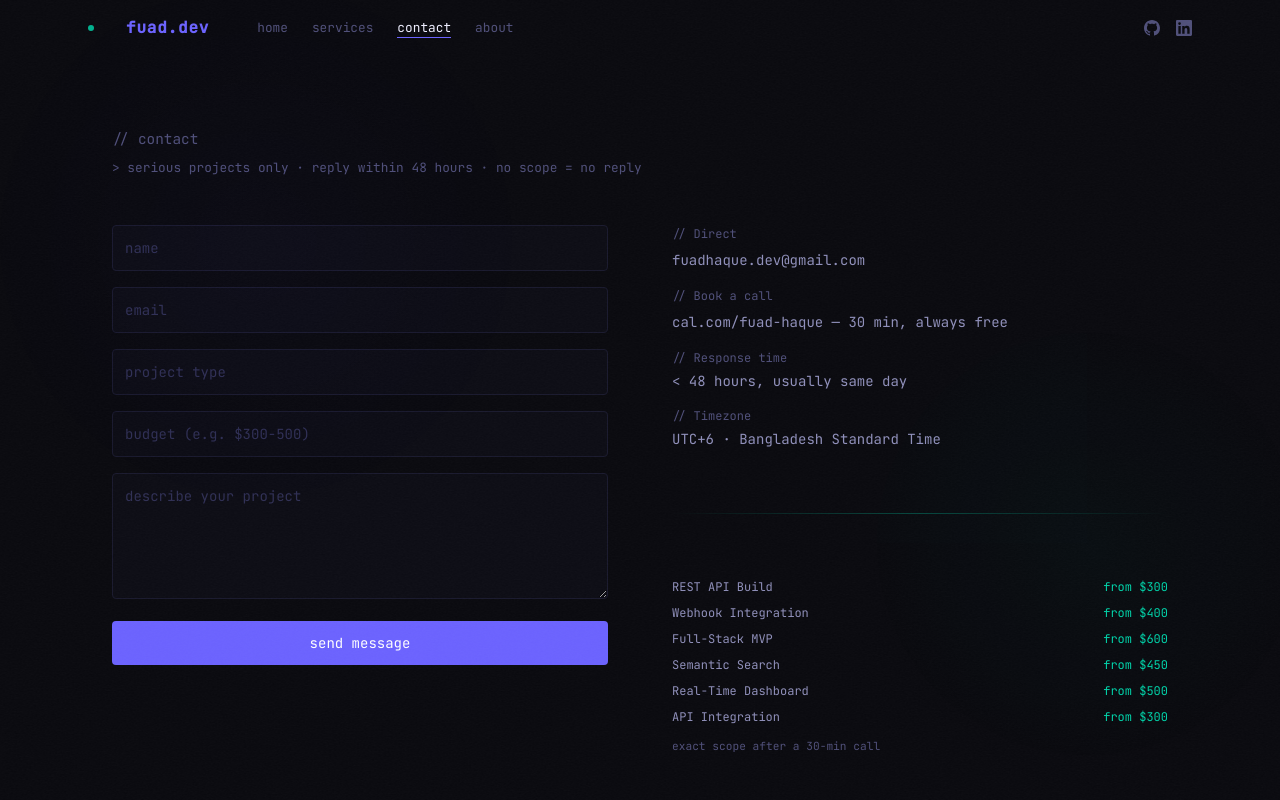
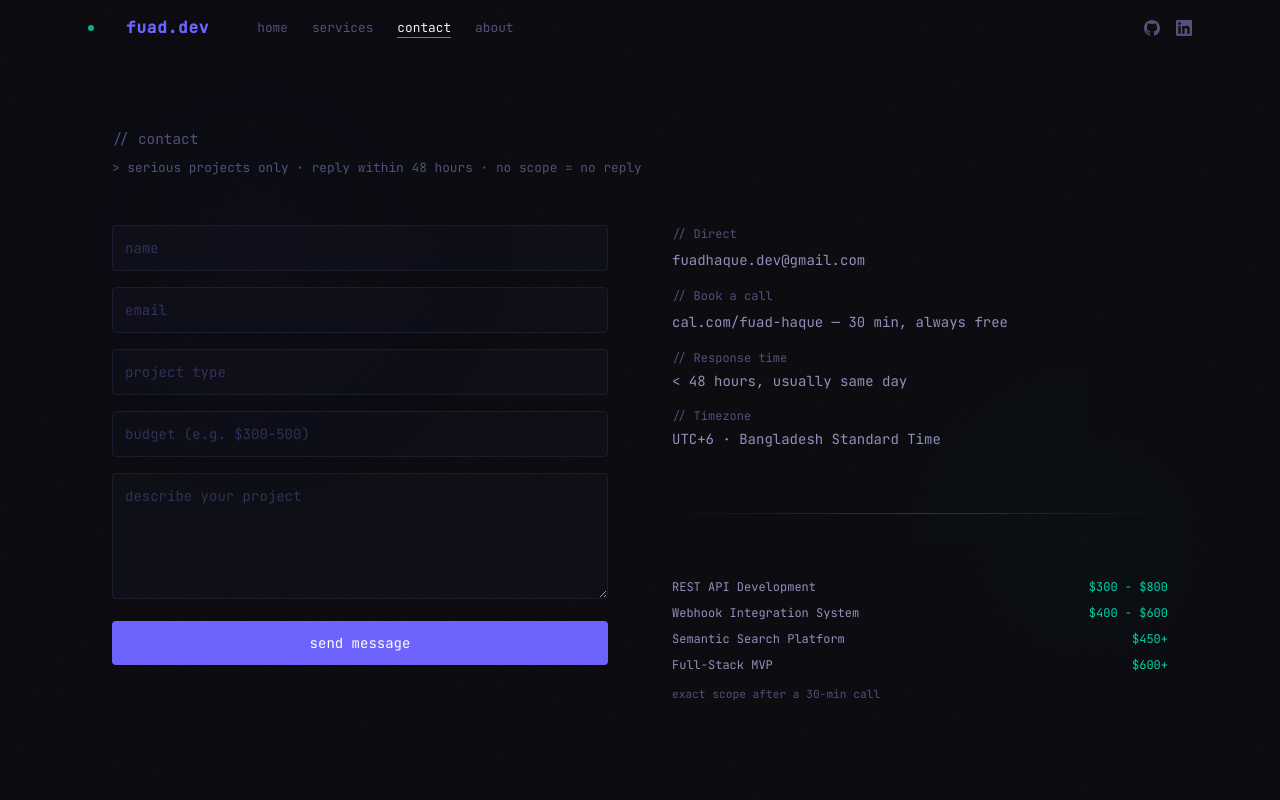
Before and after one commit to Fuad-Haque/fuad-portfolio-website, a Next.js app in the folder frontend/: page /contact in a window 1280 px wide. Shown: the top 800 px of the page. Built offline with nearby package versions, Linux system fonts and the light colour scheme; no server answers.

Commit message:
fix: sync contact page pricing with services page

```diff
--- a/frontend/src/app/contact/page.tsx
+++ b/frontend/src/app/contact/page.tsx
@@ -18,12 +18,10 @@ const schema = z.object({
 type FormData = z.infer<typeof schema>
 
 const services = [
-  { label: "REST API Build", price: "from $300" },
-  { label: "Webhook Integration", price: "from $400" },
-  { label: "Full-Stack MVP", price: "from $600" },
-  { label: "Semantic Search", price: "from $450" },
-  { label: "Real-Time Dashboard", price: "from $500" },
-  { label: "API Integration", price: "from $300" },
+  { label: "REST API Development", price: "$300 - $800" },
+  { label: "Webhook Integration System", price: "$400 - $600" },
+  { label: "Semantic Search Platform", price: "$450+" },
+  { label: "Full-Stack MVP", price: "$600+" },
 ]
 
 const inputClass = "w-full bg-[#0D0D15] border border-[#1A1A2E] rounded-sm text-[#EEEEFF] font-mono text-sm p-3 placeholder:text-[#303055] focus:outline-none focus:border-[#6C63FF] focus:shadow-[0_0_12px_#6C63FF20] transition-all"
```
